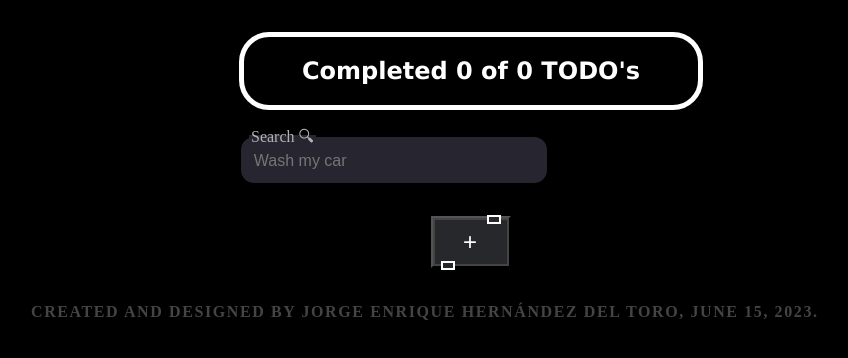
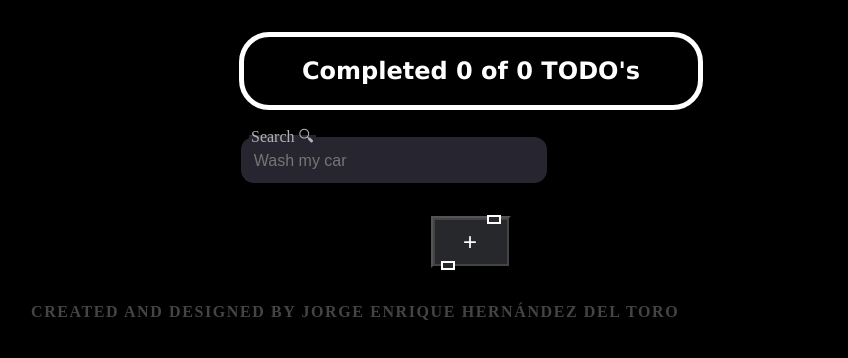
Before and after one commit to jorgedeltoro111/appToDoList, a React (Create React App) app: page / in a window 1280 px wide. Shown: the top 358 px of the page, without its empty margins (169-1017 px from the left). Built offline with nearby package versions, Linux system fonts and the light colour scheme.

Commit message:
src/CreatedButton/CreatedButton.js

```diff
--- a/src/CreateButton/CreateButton.js
+++ b/src/CreateButton/CreateButton.js
@@ -16,7 +16,7 @@ function CreateTodoButton(props){
         <div className='containerButton'> {/**Asi creamos un evento */}
             <button className='button' onClick={() => {createTodo()}}><span>+</span><i></i></button>
             <div className='parrafo'>
-                <p className='autor'>Created and designed by Jorge Enrique Hernández Del Toro, June 15, 2023.</p>
+                <p className='autor'>Created and designed by Jorge Enrique Hernández Del Toro</p>
             </div>
         </div>
     );
```
